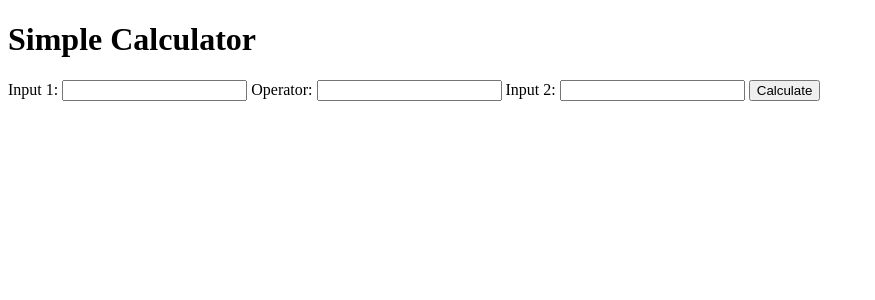
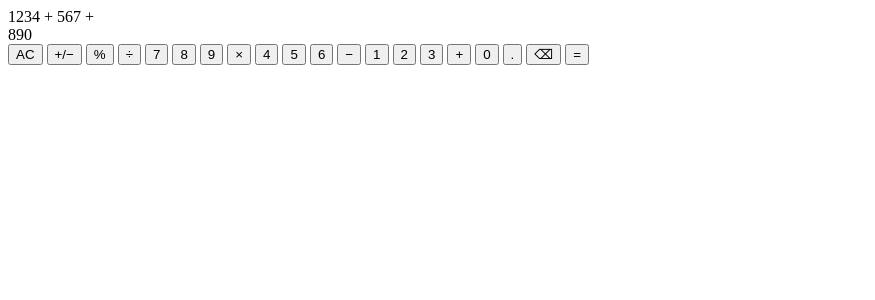
Before and after one commit to AdeyinkaEsi1/BASIC_CALC_APP, a Django app: page / in a window 1280 px wide. Shown: the top 300 px of the page, without its empty margins (0-875 px from the left). Run offline with Django 5.2, Linux system fonts and the light colour scheme.

Commit message:
added calc buttons

```diff
--- a/EasyCalc/templates/EasyCalc/index.html
+++ b/EasyCalc/templates/EasyCalc/index.html
@@ -6,7 +6,48 @@
     <title>Calculator</title>
 </head>
 <body>
-    <h1>Simple Calculator</h1>
+
+
+<!-- Calculator Body -->
+<div class="calc-body">
+
+    <!-- Calculator Display Screen -->
+<div class="calc-screen">
+    <div id="calc-operation">1234 + 567 + </div>
+    <div id="calc-typed">890</div>
+</div>
+
+    <!-- Calculator Buttons -->
+<div class="calc-button-row">
+    <button class="ac">AC</button>
+    <button class="opt">&#43;&#47;&#8722;</button>
+    <button class="opt">&#37;</button>
+    <button class="opt">&#247;</button>
+    <button>7</button>
+    <button>8</button>
+    <button>9</button>
+    <button class="opt">&#215;</button>
+    <button>4</button>
+    <button>5</button>
+    <button>6</button>
+    <button class="opt">&#8722;</button>
+    <button>1</button>
+    <button>2</button>
+    <button>3</button>
+    <button class="opt">&#43;</button>
+    <button>0</button>
+    <button>.</button>
+    <button>&#9003;</button>
+    <button class="opt">&#61;</button>
+</div>
+</div>
+
+
+
+
+
+
+    <!-- <h1>Simple Calculator</h1>
     <form method="post" action="{% url 'calculator' %}">
         {% csrf_token %}
         <label for="input1">Input 1:</label>
@@ -23,6 +64,6 @@
 
     {% if result %}
         <p>Result: {{ result }}</p>
-    {% endif %}
+    {% endif %} -->
 </body>
 </html>
```
